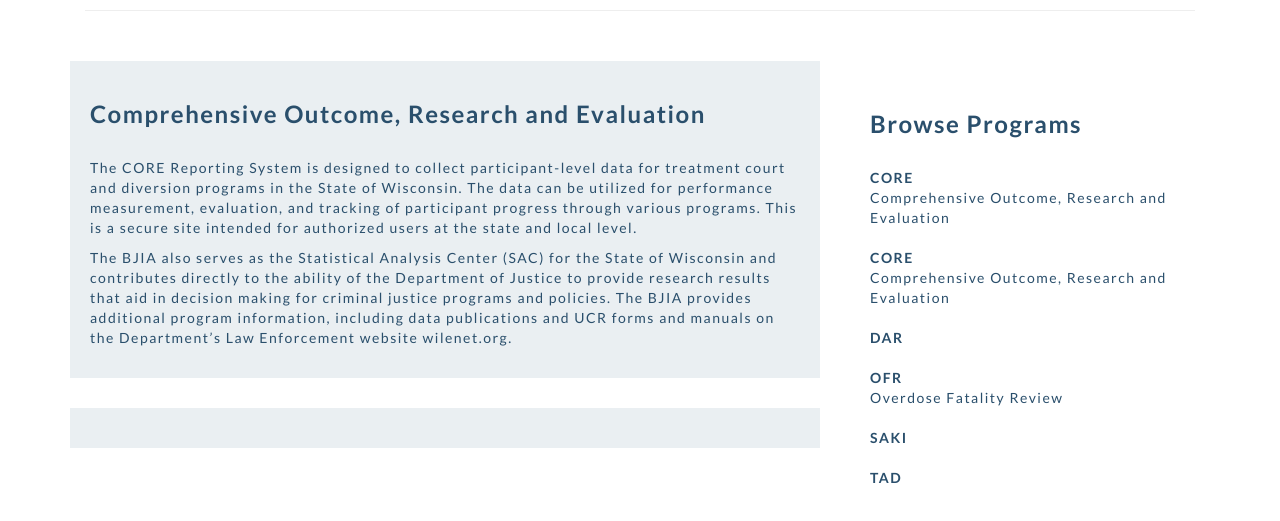
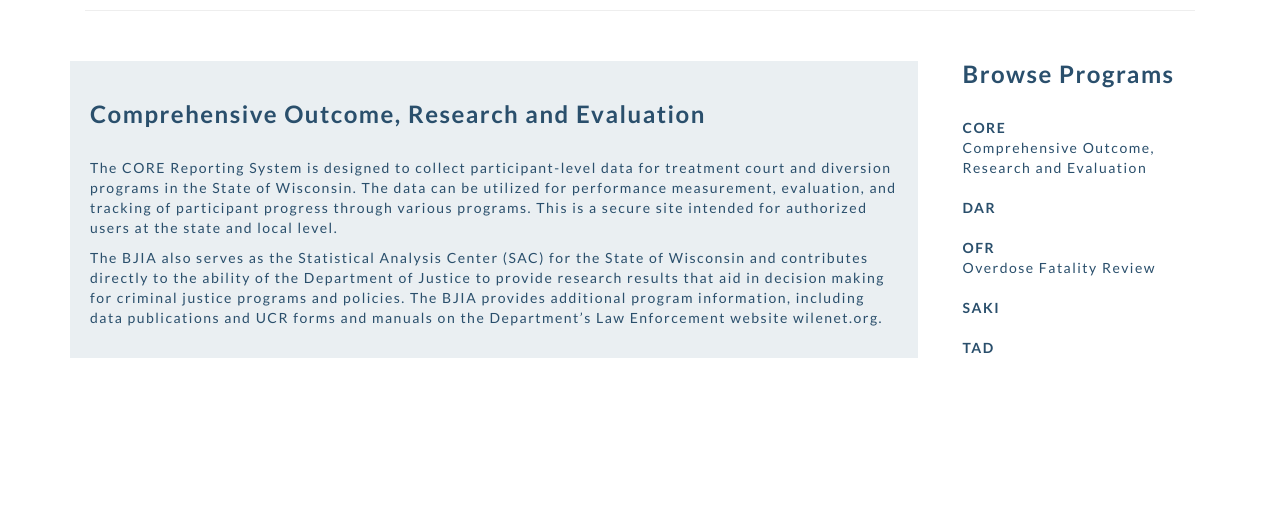
Before and after one commit to shmoss/BJIA, a plain HTML site: page programs.html in a window 1280 px wide. Shown: the part 243-764 px from the top of the page. Drawn offline with nearby package versions, Linux system fonts and the light colour scheme.

Commit message:
columns now ordering properly on mobile
Programs Page

```diff
--- a/programs.html
+++ b/programs.html
@@ -114,22 +114,13 @@
 -->
 
 
-   <div class='container' id ='containerContent'>
-    <div class='row'>
-        <div class='programContainer'>
-          <div class='col-md-4 col-md-push-8' >
-
-                  <div class='programRow' style='background-color:transparent'>
-
-
-
+  <div class="container">
+  <div class="row row-demo">
+    <div class="col-md-3 col-md-push-9">
        <h3 style="padding:10px 15px">
                     <strong>Browse Programs</strong>
                   </h3>
                     <ul class="nav flex-column">
-                      <li class="nav-item" >
-                      <a class="nav-link active" id="coreNav" href="#programContent"><strong>CORE</strong><br>Comprehensive Outcome, Research and Evaluation</a>
-                      </li>
                       <li class="nav-item" >
                       <a class="nav-link active" id="coreNav" href="#programContent"><strong>CORE</strong><br>Comprehensive Outcome, Research and Evaluation</a>
                       </li>
@@ -146,13 +137,8 @@
                       <a class="nav-link disabled" href="#programContent"><strong>TAD</strong></a>
                       </li>
                     </ul>
-
-
     </div>
-
-                </div>
-
-            <div class='col-md-8 col-md-pull-4' >
+    <div class="col-md-9 col-md-pull-3">
       <div class="programRow" id="programRow1">
               <a id="CORE" ></a>
 
@@ -168,20 +154,11 @@
                 </p>
 
             </div>
-
-            <div class="programRow">
-
-
     </div>
-
   </div>
 </div>
 
-            <div class="container">
 
-            </div>
-            </div>
-        </div>
 
 
 
```
Also changed, not shown: BJIA.html (+3 -15 lines). Lines whose indentation alone changed are shown as unchanged.
